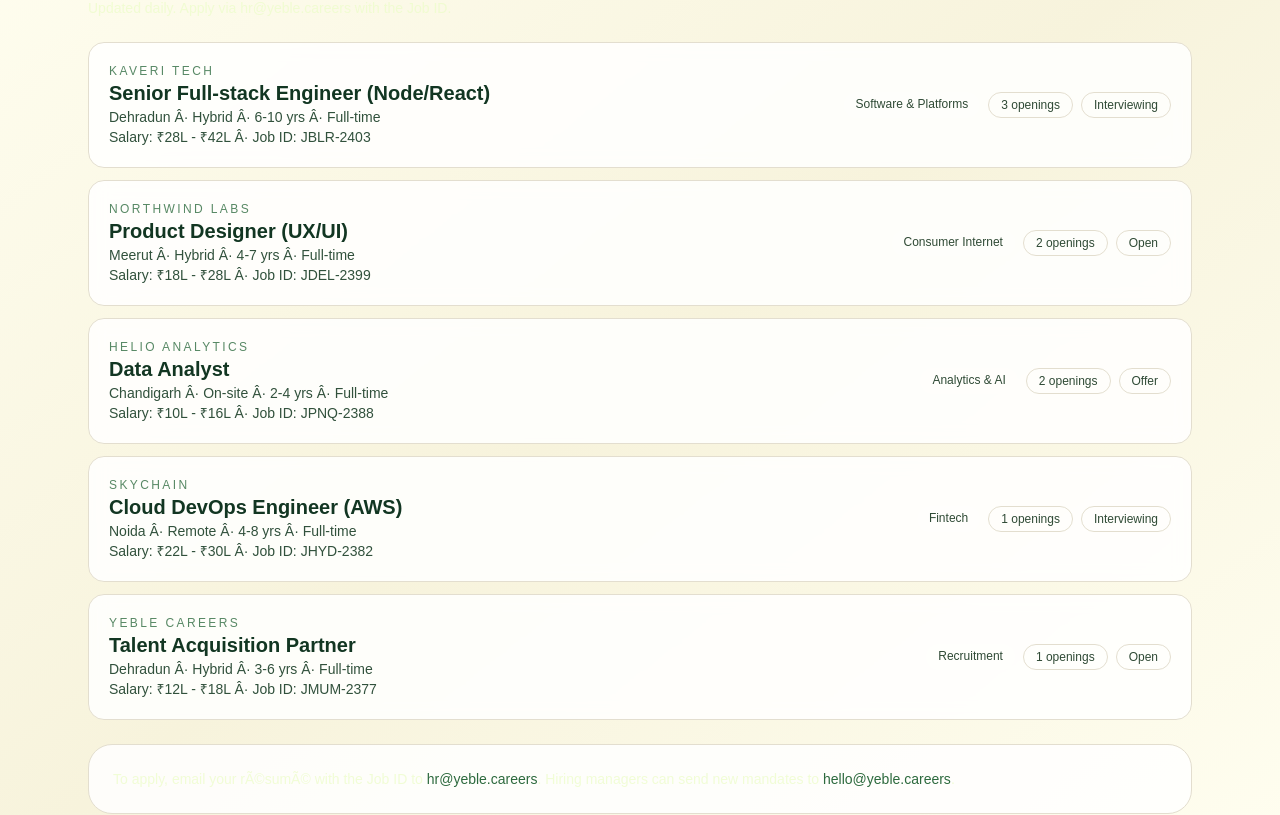
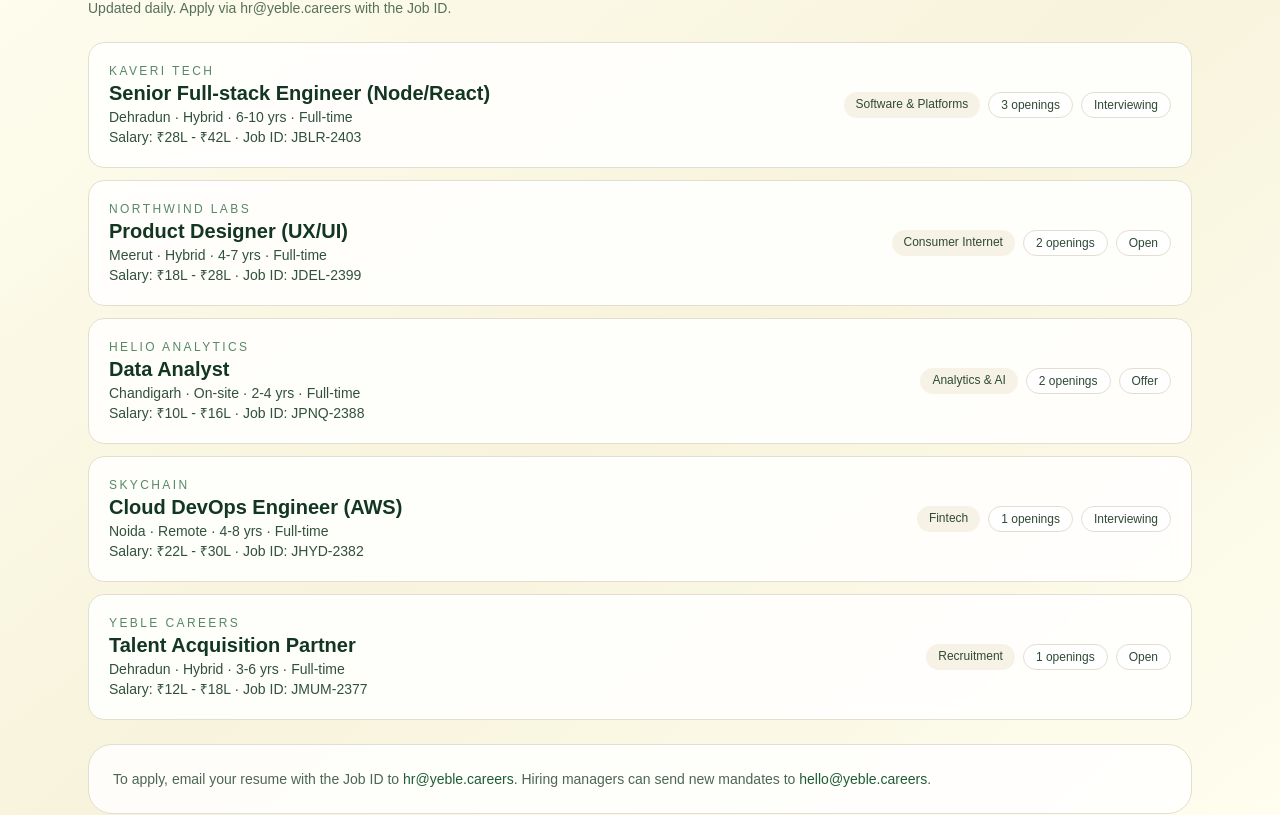
Before and after one commit to vitchcraftstudios/yeble.careers, a Next.js app in the folder apps/web/: page /jobs in a window 1280 px wide. Shown: the part 215-1030 px from the top of the page. Built offline with nearby package versions, Linux system fonts and the light colour scheme.

Commit message:
Improve jobs page text visibility

```diff
--- a/apps/web/app/jobs/page.tsx
+++ b/apps/web/app/jobs/page.tsx
@@ -11,7 +11,7 @@
         <div className="space-y-2">
           <p className="text-xs uppercase tracking-[0.28em] text-[#2d6a3e]">Open roles</p>
           <h1 className="text-3xl font-semibold text-[#123622]">Current mandates</h1>
-          <p className="text-sm text-lime-100/75">Updated daily. Apply via hr@yeble.careers with the Job ID.</p>
+          <p className="text-sm text-[#56705d]">Updated daily. Apply via hr@yeble.careers with the Job ID.</p>
         </div>
 
         <div className="grid gap-3">
@@ -22,23 +22,23 @@
                   <p className="text-xs uppercase tracking-[0.2em] text-[#2d6a3e]/80">{job.company}</p>
                   <h2 className="text-xl font-semibold text-[#123622]">{job.title}</h2>
                   <p className="text-sm text-[#31513c]">
-                    {job.city} Â· {job.locationType} Â· {job.experience} Â· {job.type}
+                    {job.city} · {job.locationType} · {job.experience} · {job.type}
                   </p>
-                  <p className="text-sm text-[#31513c]">Salary: {job.salaryRange} Â· Job ID: {job.id}</p>
+                  <p className="text-sm text-[#31513c]">Salary: {job.salaryRange} · Job ID: {job.id}</p>
                 </div>
                 <div className="flex flex-wrap gap-2 text-xs text-[#2f4a35]">
-                  <span className="rounded-full bg-white/10 px-3 py-1">{job.sector}</span>
-                  <span className="rounded-full border border-[#e3decf] px-3 py-1">{job.openings} openings</span>
-                  <span className="rounded-full border border-[#e3decf] px-3 py-1">{job.status}</span>
+                  <span className="rounded-full bg-[#f6f2e6] px-3 py-1">{job.sector}</span>
+                  <span className="rounded-full border border-[#e3decf] bg-white px-3 py-1">{job.openings} openings</span>
+                  <span className="rounded-full border border-[#e3decf] bg-white px-3 py-1">{job.status}</span>
                 </div>
               </div>
             </article>
           ))}
         </div>
 
-        <div className="rounded-3xl border border-[#e3decf] bg-white/85 p-6 text-sm text-lime-100/75">
-          To apply, email your rÃ©sumÃ© with the Job ID to <a className="text-[#2d6a3e]" href="mailto:hr@yeble.careers">hr@yeble.careers</a>.
-          Hiring managers can send new mandates to <a className="text-[#2d6a3e]" href="mailto:hello@yeble.careers">hello@yeble.careers</a>.
+        <div className="rounded-3xl border border-[#e3decf] bg-white/85 p-6 text-sm text-[#4d6654]">
+          To apply, email your resume with the Job ID to <a className="font-medium text-[#1f5c36]" href="mailto:hr@yeble.careers">hr@yeble.careers</a>.
+          Hiring managers can send new mandates to <a className="font-medium text-[#1f5c36]" href="mailto:hello@yeble.careers">hello@yeble.careers</a>.
         </div>
       </div>
     </div>
```
